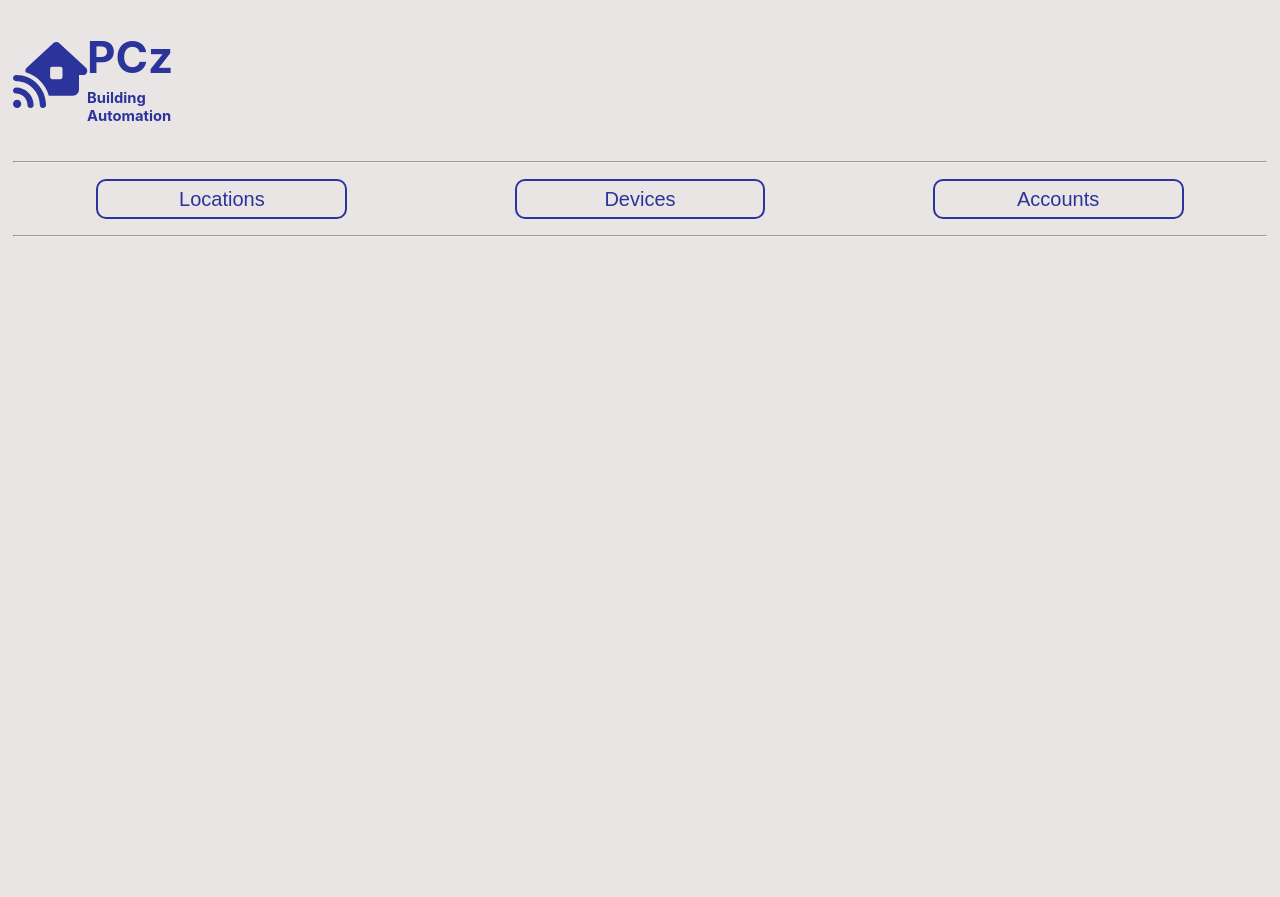
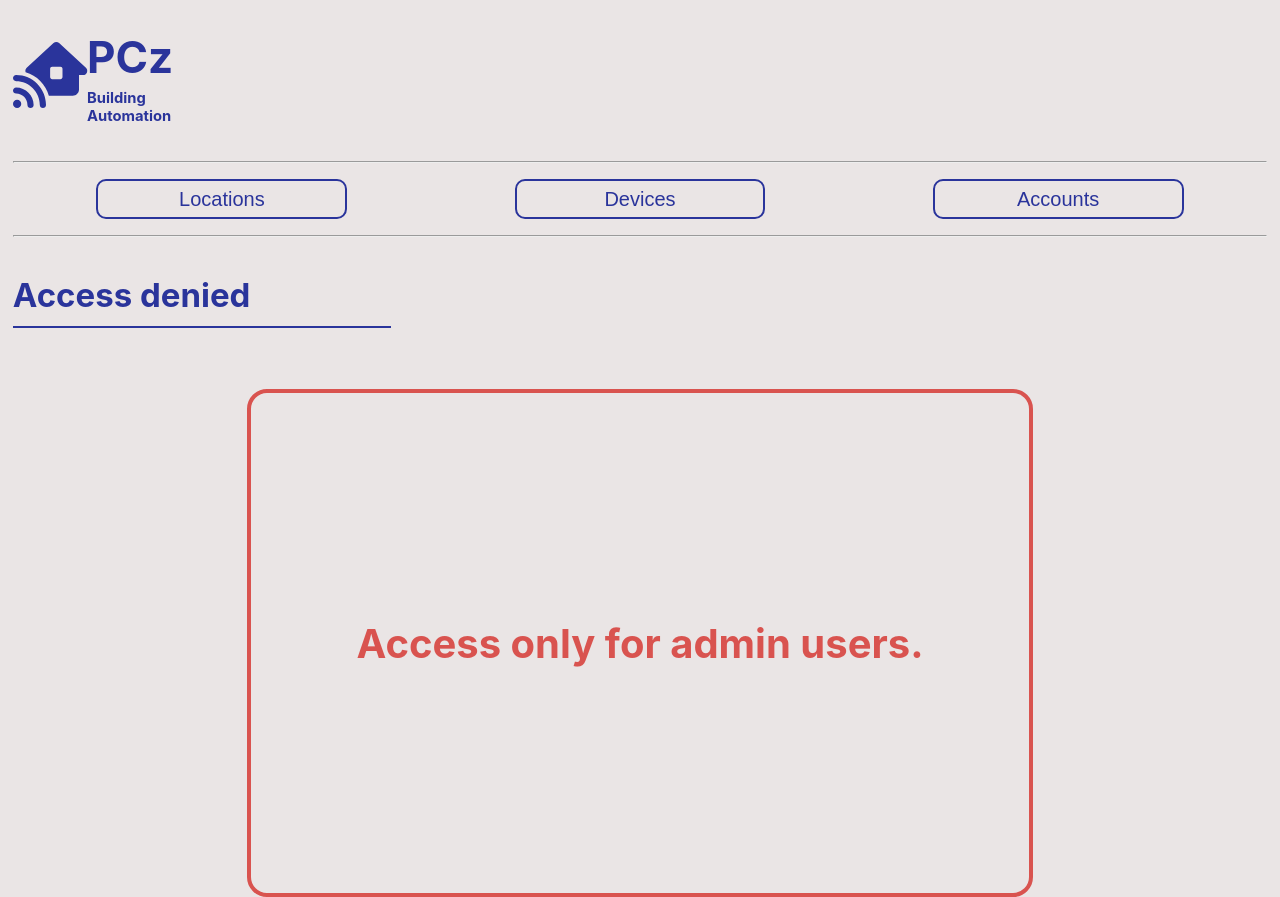
Before and after one commit to czechp/building-automation-frontend, a React (Create React App) app: page /admin-access in a window 1280 px wide. Before the commit the page ends 800 px from the top, so only its background shows below. Built offline with nearby package versions, Linux system fonts and the light colour scheme.

Commit message:
Page to inform about access only for admin

```diff
--- a/src/App.js
+++ b/src/App.js
@@ -15,6 +15,7 @@ import LoginGuard from "./guard/LoginGuard";
 import RegisterPage from "./useCase/register/registerPage/RegisterPage";
 import ActivateAccountPage from "./useCase/register/activeAccountPage/ActivateAccountPage";
 import StatementCmp from "./component/StatementCmp";
+import AdminRequirementPage from "./useCase/warningPages/AdminRequirementPage";
 
 export const StatementContext = createStatementContext();
 
@@ -41,6 +42,7 @@ function App() {
                             <Route path="/register" element={<RegisterPage/>}/>
                             <Route path="/activate-account" element={<ActivateAccountPage/>}/>
                             <Route path="/not-logged" element={<LoginRequirementPage/>}/>
+                            <Route path="/admin-access" element={<AdminRequirementPage />} />
                         </Routes>
 
                     </ContainerLayout>
--- /dev/null
+++ b/src/useCase/warningPages/AdminRequirementPage.js
@@ -0,0 +1,15 @@
+import React from "react";
+import styled from "styled-components";
+
+import InfoPageCmp from "../../component/InfoPageCmp";
+
+const AdminRequirementPage = () => {
+    return <InfoPageCmp error title="Access denied">
+        <Text>Access only for admin users.</Text>
+    </InfoPageCmp>
+}
+
+const Text = styled.p`
+`;
+
+export default AdminRequirementPage;
```
